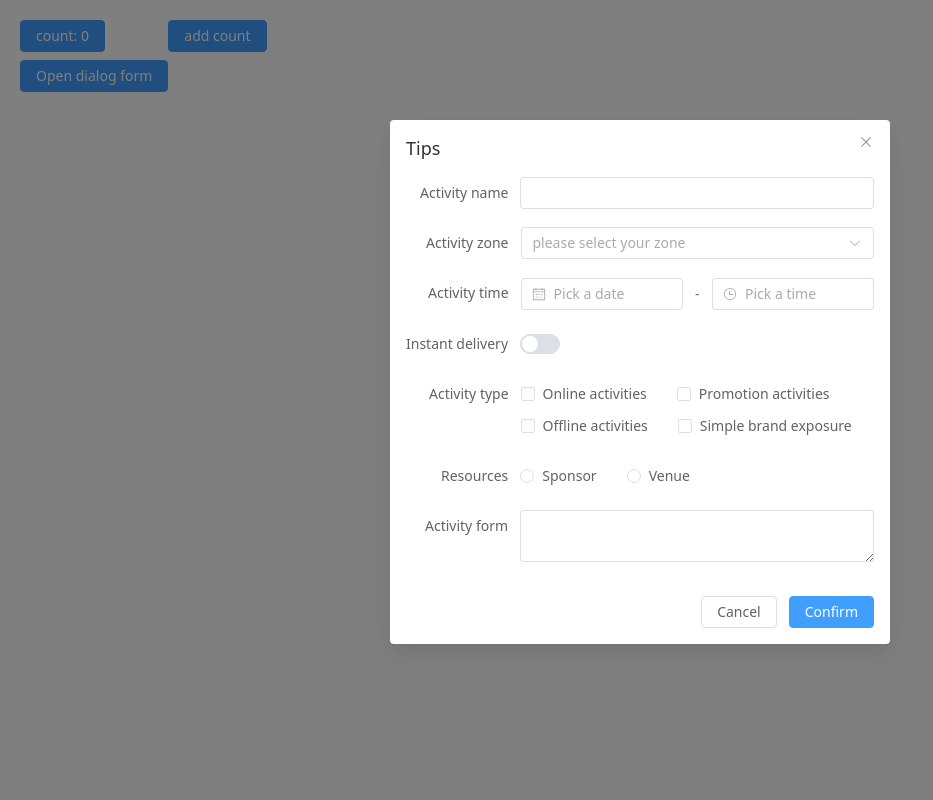
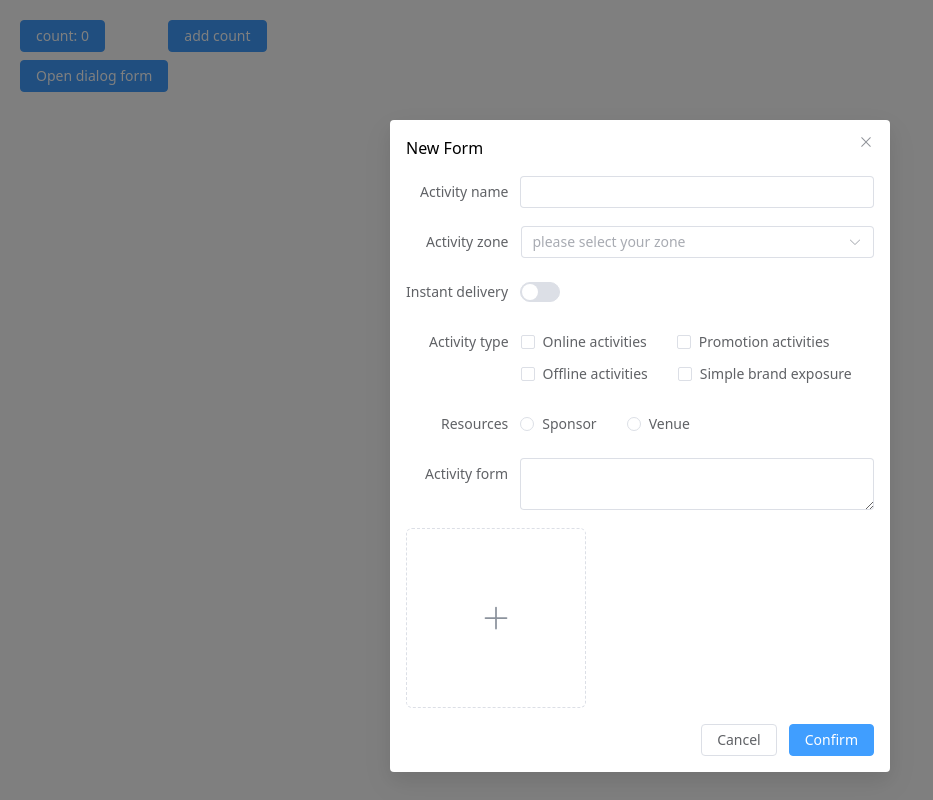
Before and after one commit to Xxcccy/Vue3-TS, a Vue app: page / in a window 1280 px wide. Both pictures are taken after a click on the button "Open dialog form". Shown: the whole page, without its empty margins (0-933 px from the left). Built offline with nearby package versions, Linux system fonts and the light colour scheme; the HTML template or start-up script is replaced by a standard one.

Commit message:
初步封装文件上传组件

```diff
--- a/components.d.ts
+++ b/components.d.ts
@@ -15,6 +15,7 @@ declare module 'vue' {
     ElDialog: typeof import('element-plus/es')['ElDialog']
     ElForm: typeof import('element-plus/es')['ElForm']
     ElFormItem: typeof import('element-plus/es')['ElFormItem']
+    ElIcon: typeof import('element-plus/es')['ElIcon']
     ElInput: typeof import('element-plus/es')['ElInput']
     ElOption: typeof import('element-plus/es')['ElOption']
     ElRadio: typeof import('element-plus/es')['ElRadio']
@@ -22,6 +23,8 @@ declare module 'vue' {
     ElSelect: typeof import('element-plus/es')['ElSelect']
     ElSwitch: typeof import('element-plus/es')['ElSwitch']
     ElTimePicker: typeof import('element-plus/es')['ElTimePicker']
+    ElUpload: typeof import('element-plus/es')['ElUpload']
+    FileUpload: typeof import('./src/components/FileUpload.vue')['default']
   }
   export interface ComponentCustomProperties {
     vLoading: typeof import('element-plus/es')['ElLoadingDirective']
--- /dev/null
+++ b/src/components/FileUpload.vue
@@ -0,0 +1,69 @@
+<template>
+  <div>
+    <el-upload class="avatar-uploader" action="http://localhost:3000/upload" :show-file-list="false"
+      :before-upload="beforeUpload" :on-success="handleSuccess">
+      <img v-if="imageUrl" :src="imageUrl" class="avatar" />
+      <el-icon v-else class="avatar-uploader-icon">
+        <Plus />
+      </el-icon>
+    </el-upload>
+  </div>
+</template>
+
+<script setup lang="ts">
+import { Plus } from '@element-plus/icons-vue';
+import type { UploadProps } from 'element-plus';
+import { ref, watch } from 'vue';
+
+const { reset } = defineProps<{
+  reset: boolean
+}>();
+// 重置上传组件
+watch(
+  () => reset,
+  (newValue) => {
+    if (newValue) imageUrl.value = '';
+  }
+)
+
+const imageUrl = ref('');
+
+const handleSuccess: UploadProps['onSuccess'] = (response, uploadFile) => {
+  imageUrl.value = URL.createObjectURL(uploadFile.raw!);
+}
+
+const beforeUpload: UploadProps['beforeUpload'] = (rawFile) => {
+  console.log(rawFile);
+}
+</script>
+
+<style scoped>
+.avatar-uploader .avatar {
+  width: 178px;
+  height: 178px;
+  display: block;
+}
+</style>
+
+<style>
+.avatar-uploader .el-upload {
+  border: 1px dashed var(--el-border-color);
+  border-radius: 6px;
+  cursor: pointer;
+  position: relative;
+  overflow: hidden;
+  transition: var(--el-transition-duration-fast);
+}
+
+.avatar-uploader .el-upload:hover {
+  border-color: var(--el-color-primary);
+}
+
+.el-icon.avatar-uploader-icon {
+  font-size: 28px;
+  color: #8c939d;
+  width: 178px;
+  height: 178px;
+  text-align: center;
+}
+</style>
--- a/src/utils/FnUtils.ts
+++ b/src/utils/FnUtils.ts
@@ -1,3 +1,9 @@
+/**
+ * 节流函数
+ * @param fn 目标函数
+ * @param wait 等待时间
+ * @returns new function
+ */
 export function throttle(fn: Function, wait: number): any {
   let preivous = 0;
 
--- a/src/views/dialog.vue
+++ b/src/views/dialog.vue
@@ -1,7 +1,7 @@
 <template>
-  <el-dialog v-model="dialogVisible" title="Tips" width="500" :before-close="cancel">
+  <el-dialog v-model="dialogVisible" title="Tips" width="500" :before-close="cancel" :close-on-click-modal="false">
+    <template #header>New Form</template>
     <slot name="content"></slot>
-
     <template #footer>
       <div class="dialog-footer">
         <el-button @click="cancel">Cancel</el-button>
@@ -20,6 +20,7 @@ import { ref, watch } from 'vue';
 const { visible } = defineProps<{
   visible: boolean
 }>();
+
 watch(() => visible, (newValue: boolean) => dialogVisible.value = newValue);
 
 const emit = defineEmits<{
@@ -29,12 +30,8 @@ const emit = defineEmits<{
 
 const dialogVisible = ref(false);
 
-const submit = async () => {
-  emit('confirm', false);
-}
+const submit = () => emit('confirm', false);
 const onSubmit = throttle(submit, 1500);
 
-const cancel = () => {
-  emit('cancel', false);
-}
+const cancel = () => emit('cancel', false);
 </script>
--- a/src/views/form.vue
+++ b/src/views/form.vue
@@ -9,18 +9,6 @@
         <el-option label="Zone one" value="shanghai" />
         <el-option label="Zone two" value="beijing" />
       </el-select>
-    </el-form-item>
-
-    <el-form-item label="Activity time" prop="date1">
-      <el-col :span="11">
-        <el-date-picker v-model="form.date1" type="date" placeholder="Pick a date" style="width: 100%" />
-      </el-col>
-      <el-col :span="2" class="text-center">
-        <span class="text-gray-500">-</span>
-      </el-col>
-      <el-col :span="11">
-        <el-time-picker v-model="form.date2" placeholder="Pick a time" style="width: 100%" />
-      </el-col>
     </el-form-item>
 
     <el-form-item label="Instant delivery" prop="delivery">
@@ -54,23 +42,31 @@
     <el-form-item label="Activity form" prop="desc">
       <el-input v-model="form.desc" type="textarea" />
     </el-form-item>
+
+    <FileUpload :reset="uploadReset" />
   </el-form>
 </template>
 
 <script setup lang="ts">
-import { reactive, useTemplateRef, watch } from 'vue';
+import { reactive, ref, useTemplateRef, watch } from 'vue';
+import FileUpload from '@/components/FileUpload.vue';
 
 const { loading } = defineProps<{
   loading: boolean
 }>();
 
+// const formRef = ref(null)  3.5之前的获取模板引用的用法
+// useTemplateRef() => vue3.5+ 新特性
 const formRef = useTemplateRef('formRef');
+const uploadReset = ref(false);
+
 watch(
   () => loading,
   (newValue) => {
     if (!newValue) {
+      // resetFields()生效的前提是el-form-item的prop属性有值
       formRef.value?.resetFields();
-      form.date2 = '';
+      uploadReset.value = true;
     }
   }
 )
@@ -78,8 +74,6 @@ watch(
 const form = reactive({
   name: '',
   region: '',
-  date1: '',
-  date2: '',
   delivery: false,
   type: [],
   resource: '',
```
